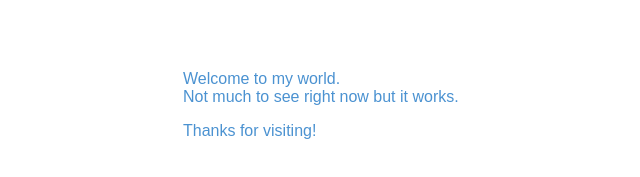
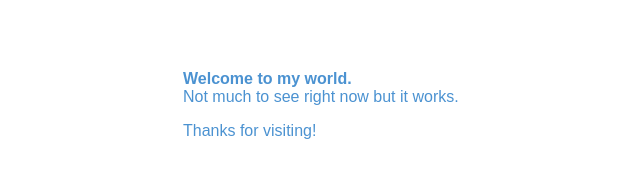
Before and after one commit to tqwhite/tqwhite.github.io, a plain HTML site: page index.html in a window 1280 px wide. Shown: the part 295-472 px from the top of the page, 209-849 px from the left. Drawn offline with nearby package versions, Linux system fonts and the light colour scheme.

Commit message:
initializing repo

```diff
--- a/index.html
+++ b/index.html
@@ -47,7 +47,7 @@ justify-content: center;
 <body class='horz'>
 <div class='vert'>
 <div id='centralContainer' style='width:40vw;'>
-	<div>Welcome to my world.</div>
+	<div style='font-weight:bold;'>Welcome to my world.</div>
 	<div>Not much to see right now but it works.</div>
 </div>
 	</div>
```
